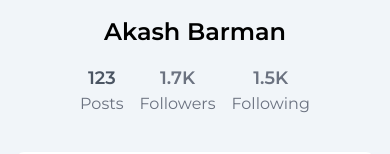
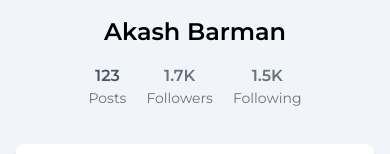
Before and after one commit to robiulsagor/nextjs-social-app, a Next.js app: page /profile/1 in a window 390 px wide. Shown: the part 424-578 px from the top of the page. Built offline with nearby package versions, Linux system fonts and the light colour scheme; no server answers.

Commit message:
some styles changed

```diff
--- a/app/profile/[id]/page.tsx
+++ b/app/profile/[id]/page.tsx
@@ -34,26 +34,32 @@ function ProfilePage() {
               <h2 className="font-semibold text-2xl text-center mt-20 mb-4">
                 Akash Barman
               </h2>
-              <div className="flex items-center justify-center gap-4 mb-4">
+              <div className="flex items-center justify-center gap-5 mb-4">
                 <div className="flex flex-col items-center">
-                  <span className="text-lg font-semibold text-gray-600">
+                  <span className="md:text-lg font-semibold text-gray-600">
                     123
                   </span>
-                  <span className="text-gray-500 ">Posts</span>
+                  <span className="text-gray-500 text-sm md:text-base">
+                    Posts
+                  </span>
                 </div>
 
                 <div className="flex flex-col items-center">
-                  <span className="text-lg font-semibold text-gray-500">
+                  <span className="md:text-lg font-semibold text-gray-500">
                     1.7K
                   </span>
-                  <span className="text-gray-500 ">Followers</span>
+                  <span className="text-gray-500 text-sm md:text-base">
+                    Followers
+                  </span>
                 </div>
 
                 <div className="flex flex-col items-center">
-                  <span className="text-lg font-semibold text-gray-500">
+                  <span className="md:text-lg font-semibold text-gray-500">
                     1.5K
                   </span>
-                  <span className="text-gray-500 ">Following</span>
+                  <span className="text-gray-500 text-sm md:text-base">
+                    Following
+                  </span>
                 </div>
               </div>
             </div>
```
